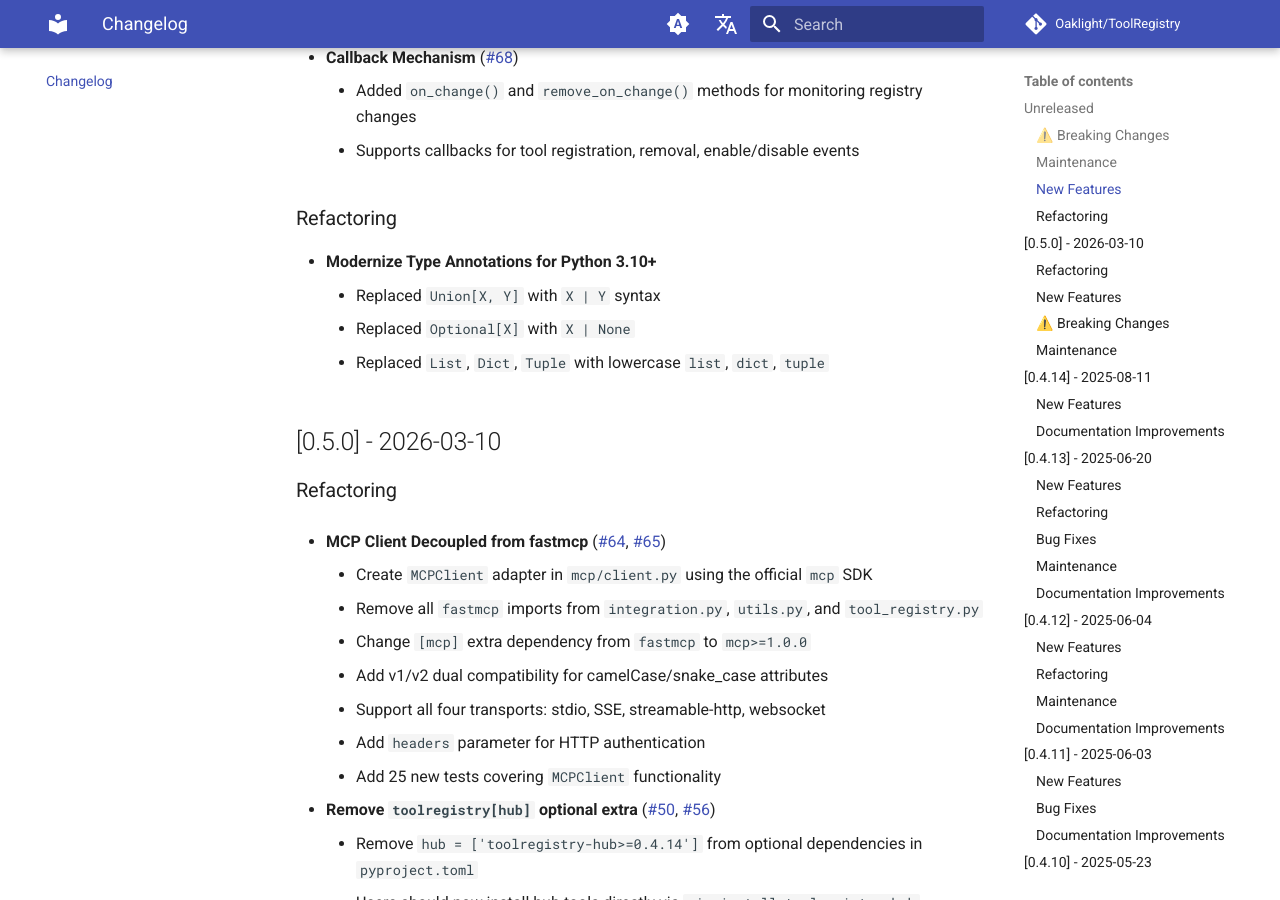
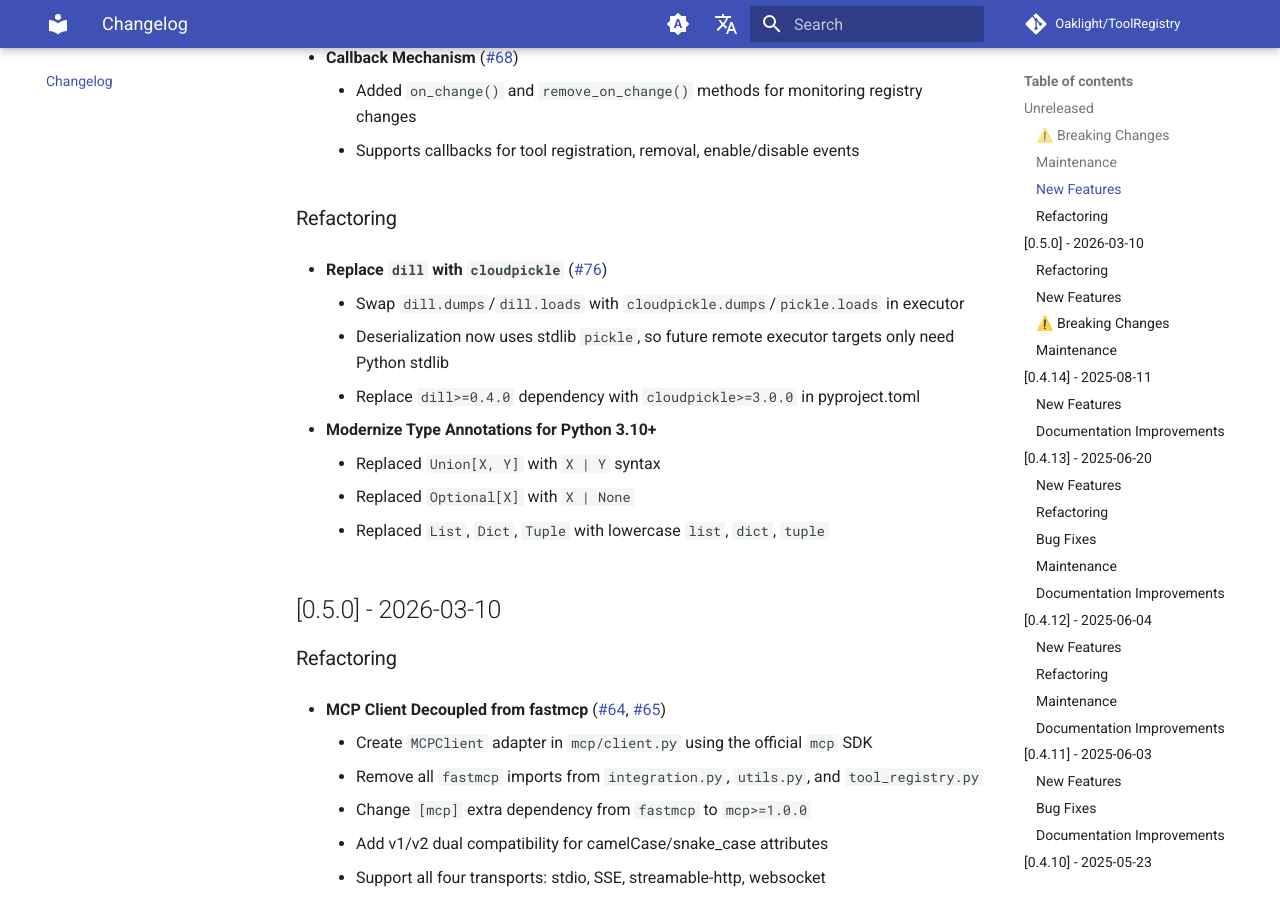
Before and after one commit to Oaklight/ToolRegistry, an MkDocs documentation site: the page built from docs/changelog.md, in a window 1280 px wide and 900 px high, scrolled down 1106 px. Built offline with MkDocs 1.6.1 and Material for MkDocs 9.7.7, drawn with Linux system fonts in a browser that asks for light colours; comment, search, counter and statistics services are not loaded.

Commit message:
docs: add cloudpickle migration (#76) to changelog

```diff
--- a/docs/changelog.md
+++ b/docs/changelog.md
@@ -44,6 +44,11 @@ This page documents all notable changes to the ToolRegistry project since the fi
 	- Supports callbacks for tool registration, removal, enable/disable events
 
 ### Refactoring
+
+- **Replace `dill` with `cloudpickle`** ([#76](../../issues/76))
+	- Swap `dill.dumps`/`dill.loads` with `cloudpickle.dumps`/`pickle.loads` in executor
+	- Deserialization now uses stdlib `pickle`, so future remote executor targets only need Python stdlib
+	- Replace `dill>=0.4.0` dependency with `cloudpickle>=3.0.0` in pyproject.toml
 
 - **Modernize Type Annotations for Python 3.10+**
 	- Replaced `Union[X, Y]` with `X | Y` syntax
```
